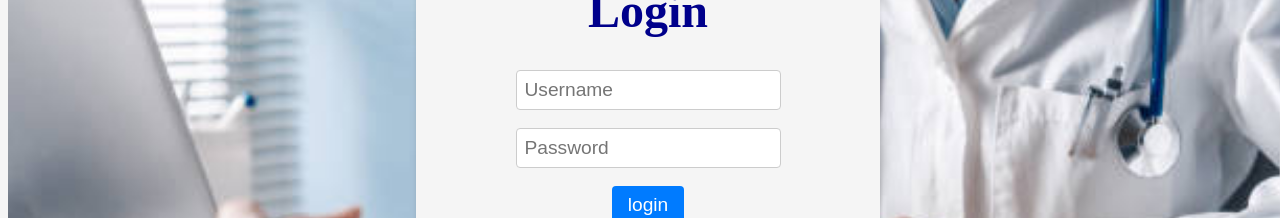
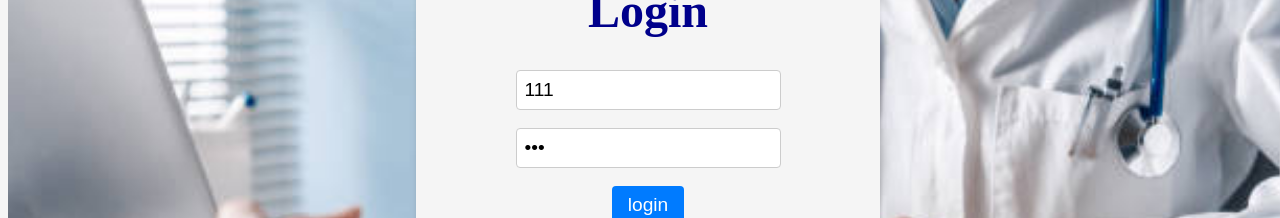
Before and after one commit to harshan1996/dctr-dashboard, a Next.js app in the folder frontend-nextjs-pages/: page / in a window 1280 px wide. Shown: the part 281-499 px from the top of the page. Built offline with nearby package versions, Linux system fonts and the light colour scheme.

Commit message:
user and pwd static

```diff
--- a/frontend-nextjs-pages/pages/index.js
+++ b/frontend-nextjs-pages/pages/index.js
@@ -5,8 +5,8 @@ import { useState } from 'react';
 
 export default function Login() {
   const router = useRouter();
-  const [username, setUsername] = useState('');
-  const [password, setPassword] = useState('');
+  const [username, setUsername] = useState(111);
+  const [password, setPassword] = useState(111);
 
 
   const handleUsernameChange = (event) => {
```
